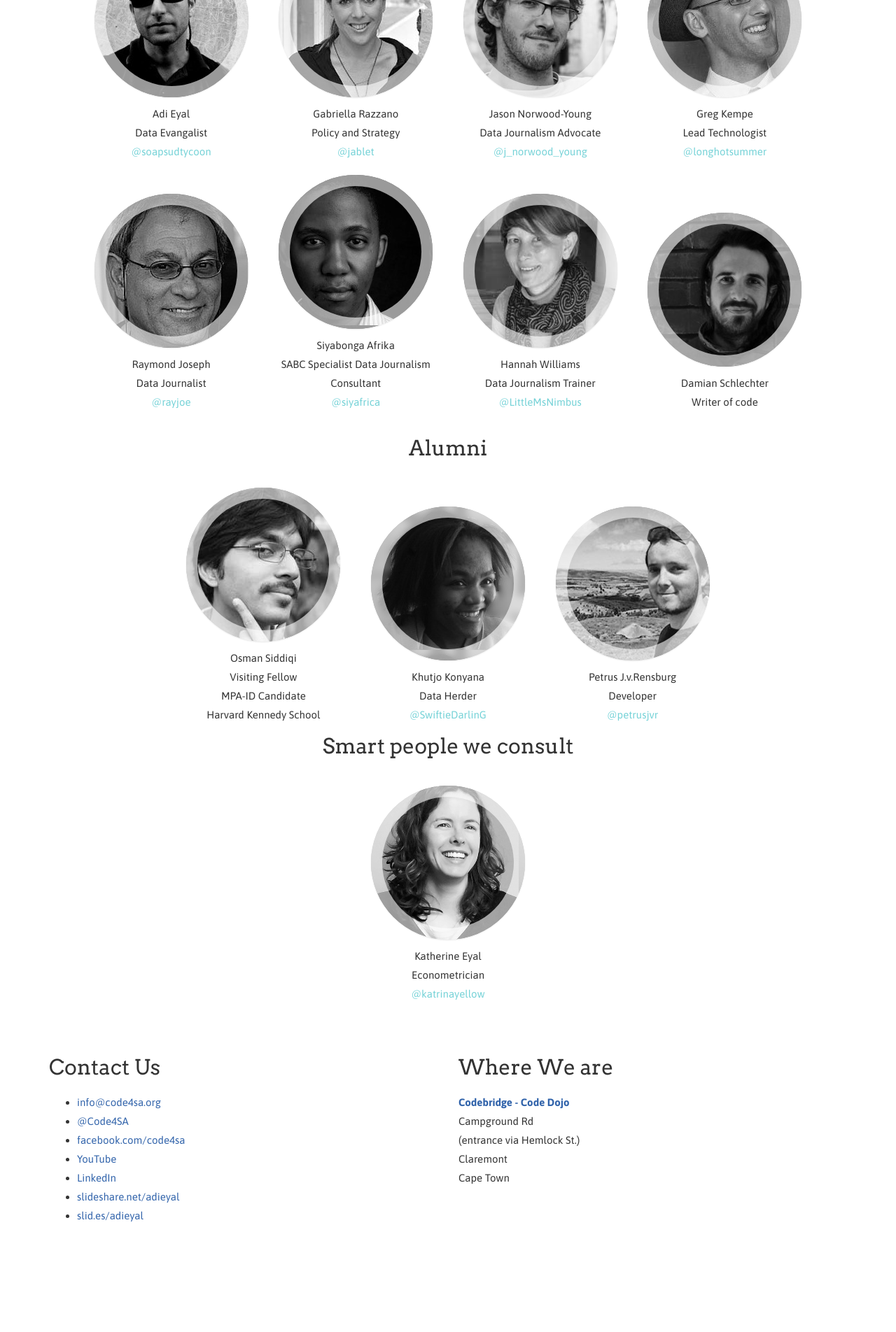
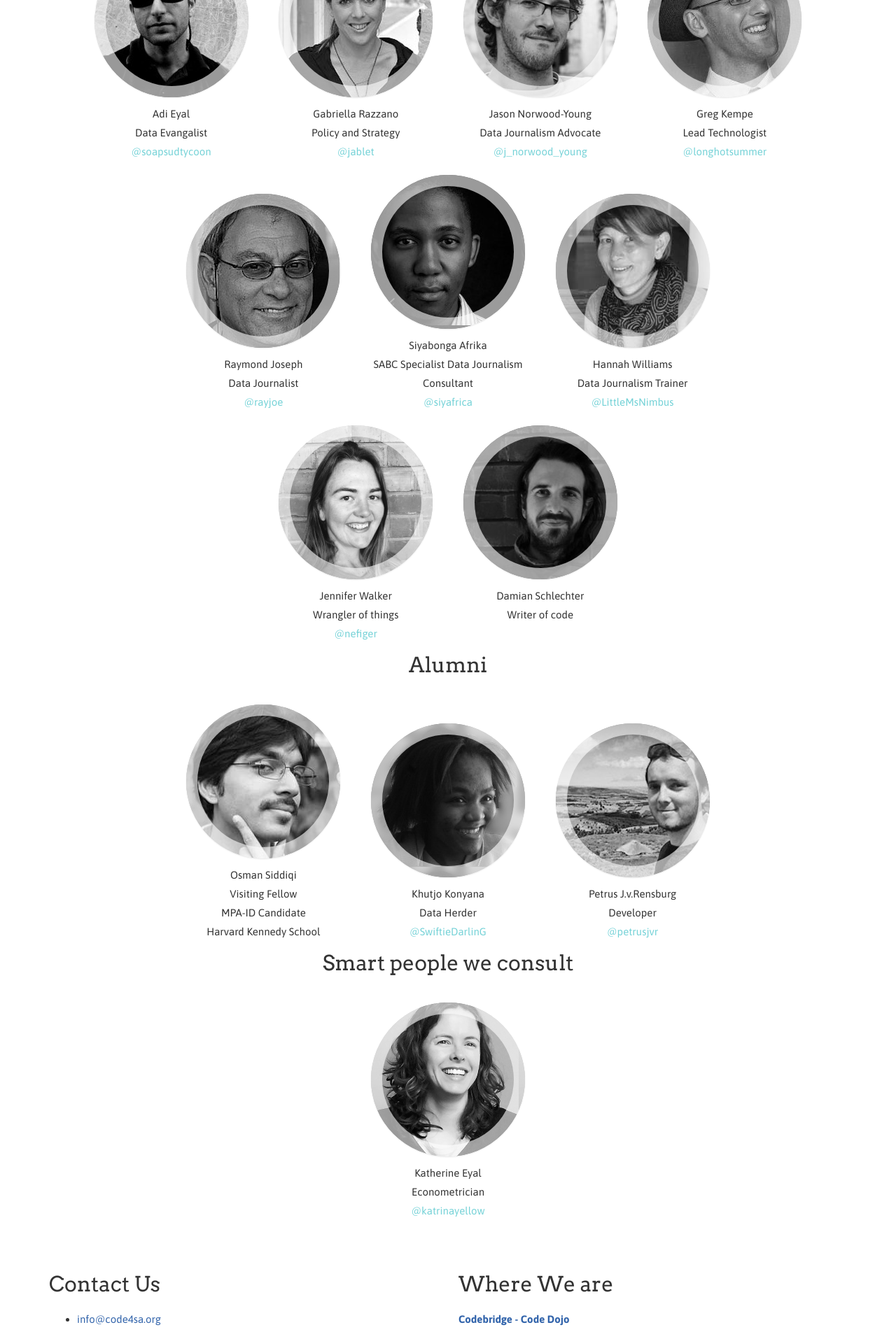
Before and after one commit to Code4SA/old-code4sa.github.io, a Jekyll site: the page built from about.html, in a window 1280 px wide. Shown: the part 1058-2962 px from the top of the page at 70% size. Built offline with Jekyll 4.4.1, drawn with Linux system fonts in a browser that asks for light colours; Markdown is read by kramdown in place of the engine named in the settings.

```diff
--- a/about.html
+++ b/about.html
@@ -65,7 +65,9 @@
           <li>{% include team.html name="Raymond Joseph" title="Data Journalist" twitter="@rayjoe" image_class="ch-img-ray" %}</li>
           <li>{% include team.html name="Siyabonga Afrika" title="SABC Specialist Data Journalism Consultant" twitter="@siyafrica" image_class="ch-img-siya" %}</li>
           <li>{% include team.html name="Hannah Williams" title="Data Journalism Trainer" twitter="@LittleMsNimbus" image_class="ch-img-hannah" %}</li>
-          <li>{% include team.html name="Damian Schlechter" title="Writer of code" image_class="ch-img-damian" %}</li>
+          <br>
+          <li>{% include team.html name="Jennifer Walker" title="Wrangler of things" twitter="@nefiger" image_class="ch-img-jen" %}</li>
+          <li>{% include team.html name="Damian Schlechter" title="Writer of code <br> " image_class="ch-img-damian" %}</li>
 
           <h2 class="dark-grey">Alumni</h2>
           <li>{% include team.html name="Osman Siddiqi" title="Visiting Fellow<br/>MPA-ID Candidate<br/>Harvard Kennedy School" image_class="ch-img-osman" %}</li>
--- a/css/code4sa.scss
+++ b/css/code4sa.scss
@@ -253,6 +253,10 @@
 	background-image: url(../img/team_hannah.jpg);
 }
 
+.ch-img-jen {
+  background-image: url(../img/team_jen.png);
+}
+
 .ch-img-damian {
   background-image: url(../img/team_damian.jpg);
 }
@@ -318,7 +322,6 @@
 	font-style: italic;
 	margin: 0 30px;
 	font-size: 12px;
-	border-top: 1px solid rgba(255,255,255,0.5);
 	opacity: 0;
 	-webkit-transition: all 0.5s ease-in-out 0.4s;
 	-moz-transition: all 0.5s ease-in-out 0.4s;
```
Also changed, not shown: img/team_jen.png (added).
